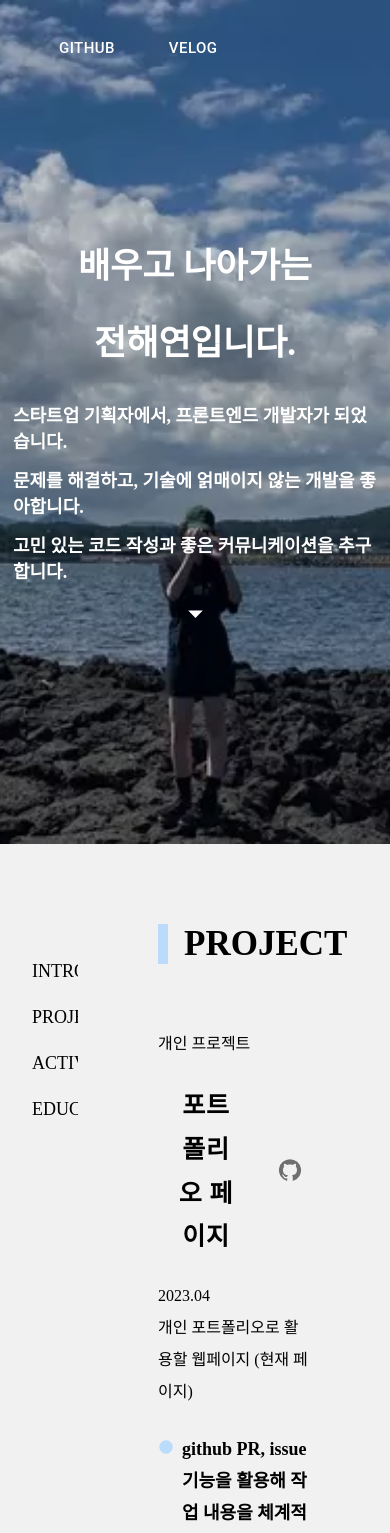
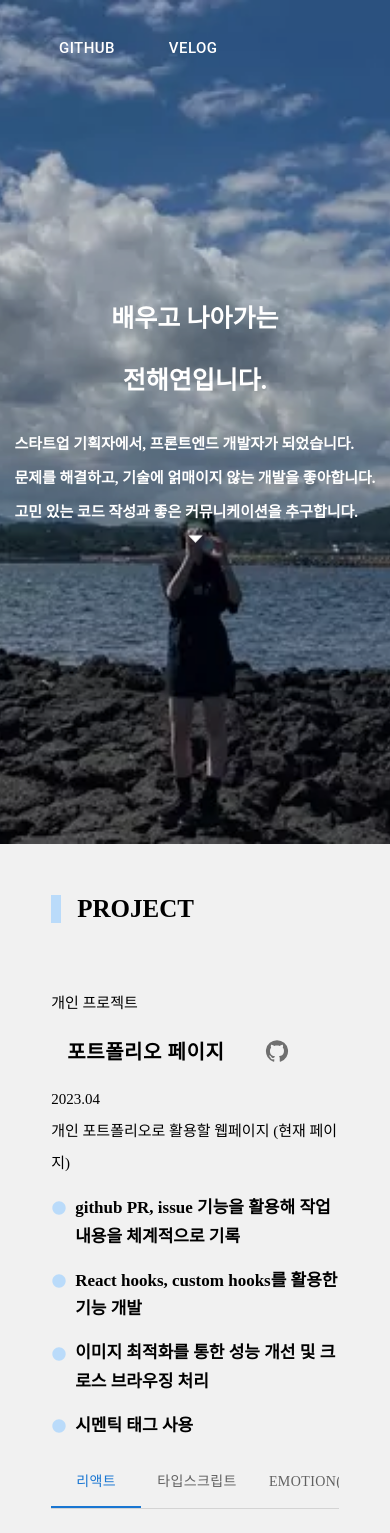
Before and after one commit to hailey-hy/new-personal-portfolio, a React (Create React App) app: page / in a window 390 px wide. Shown: the top 1533 px of the page. Built offline with nearby package versions, Linux system fonts and the light colour scheme; a web font is replaced by a local one.

Commit message:
feat: 반응형 디자인 적용
1. 425px 이하일 경우
	- Aside 숨김
	- 전체적인 폰트 크기 줄임
	- 전체적인 line-height 줄임

2. 375px 이하일 경우
	- introBody의 폰트 더 줄임

```diff
--- a/src/components/article/Style.tsx
+++ b/src/components/article/Style.tsx
@@ -13,6 +13,16 @@ const articleStyle = css({
     span: {
         lineHeight: '2.5rem',
     },
+
+    '@media (max-width: 425px)': {
+        rowGap: '15px',
+        span: {
+            lineHeight: '1.5rem',
+        },
+        h4: {
+            fontSize: '15px',
+        },
+    },
 });
 
 const spanRowStyle = css({
@@ -27,6 +37,10 @@ const articleDetailStyle = css({
     display: 'flex',
     flexDirection: 'row',
     gap: '0.5rem',
+    '@media (max-width: 425px)': {
+        h3: { fontSize: '17px', lineHeight: '1.8rem' },
+        gap: '0.5rem',
+    },
 });
 
 const circleStyle = css({
@@ -49,6 +63,10 @@ const articleTitleStyle = css({
     color: BLACK,
     fontWeight: 600,
     borderRadius: '2rem',
+    '@media (max-width: 425px)': {
+        fontSize: '20px',
+        margin: '0.5rem 0 0.5rem 0',
+    },
 });
 
 export {
--- a/src/components/intro-text/Style.tsx
+++ b/src/components/intro-text/Style.tsx
@@ -33,12 +33,21 @@ const introTitleStyle = css({
     '-webkit-box-align': 'center',
     alignItems: 'center',
     margin: '10px',
+    '@media (max-width: 425px)': {
+        p: { fontSize: '25px' },
+    },
 });
 
 const introBodyStyle = css({
     color: 'white',
     fontSize: 18,
     fontWeight: 600,
+    '@media (max-width: 425px)': {
+        p: { fontSize: '15px' },
+    },
+    '@media (max-width: 375px)': {
+        p: { fontSize: '13px' },
+    },
 });
 
 const introAnimationFrist = css({
--- a/src/components/section/Activity.tsx
+++ b/src/components/section/Activity.tsx
@@ -1,5 +1,6 @@
 /** @jsxImportSource @emotion/react */
 import { useEffect, useState, forwardRef } from 'react';
+import { css } from '@emotion/react';
 import { sectionStyle } from './Style';
 import Article from 'components/article/Article';
 import SectionTitle from './SectionTitle';
--- a/src/components/section/Project.tsx
+++ b/src/components/section/Project.tsx
@@ -1,4 +1,5 @@
 /** @jsxImportSource @emotion/react */
+import { css } from '@emotion/react';
 import { useEffect, useState, forwardRef } from 'react';
 import { sectionStyle } from './Style';
 import Article from 'components/article/Article';
--- a/src/components/section/Style.tsx
+++ b/src/components/section/Style.tsx
@@ -6,12 +6,14 @@ import { HIGHLITGHT } from 'styles/Colors';
 const sectionStyle = css({
     display: 'flex',
     height: 'fit-content',
-    width: '80vw',
     backgroundColor: `${BACKGROUND}`,
     position: 'relative',
     flexDirection: 'column',
     padding: '5rem',
     paddingBottom: '0rem',
+    '@media (max-width: 425px)': {
+        padding: '3.2rem',
+    },
 });
 
 const sectionTitleStyle = css({
@@ -21,6 +23,10 @@ const sectionTitleStyle = css({
     borderLeft: `solid ${HIGHLITGHT} 10px`,
     paddingLeft: '1rem',
     marginBottom: '4rem',
+
+    '@media (max-width: 425px)': {
+        fontSize: '25px',
+    },
 });
 
 export { sectionStyle, sectionTitleStyle };
--- a/src/components/tabs/Style.tsx
+++ b/src/components/tabs/Style.tsx
@@ -3,6 +3,8 @@ import { css } from '@emotion/react';
 
 const textStyle = css({
     fontFamily: 'S-CoreDream-3Light',
+    lineHeight: '1.8rem',
+    margin: 0,
 });
 
 export { textStyle };
--- a/src/constants/ArticleConstants.ts
+++ b/src/constants/ArticleConstants.ts
@@ -33,12 +33,18 @@ export const PROJECT = [
                 children:
                     '정해둔 코드 컨벤션에 따라 자동으로 코드를 수정할 수 있어, 일관된 코드 양식을 유지할 수 있어 사용하였습니다.',
             },
+            {
+                index: 4,
+                children:
+                    'github을 기반으로 배포를 도와줍니다. 정해둔 branch에 새로운 push가 생기면 자동으로 배포를 시작하고, lighthouse로 성능 측정도 동시에 할 수 있어 선택하였습니다. ',
+            },
         ],
         tabLables: [
             '리액트',
             '타입스크립트',
             'Emotion(CSS-in-JS)',
             'Eslint & Prettier',
+            'Netlify',
         ],
     },
     {
--- a/src/pages/Main.tsx
+++ b/src/pages/Main.tsx
@@ -5,6 +5,7 @@ import Aside from 'components/aside/Aside';
 import Project from 'components/section/Project';
 import Activity from 'components/section/Activity';
 import Education from 'components/section/Education';
+import { useMediaQuery } from '@mui/material';
 
 const mainStyle = css({
     display: 'flex',
@@ -16,6 +17,10 @@ const mainStyle = css({
 const mainSectionStyle = css({
     display: 'flex',
     flexDirection: 'column',
+    width: '80vw',
+    '@media (max-width: 750px)': {
+        width: '100vw',
+    },
 });
 
 export interface SectionPropsType {
@@ -50,9 +55,12 @@ const Main = () => {
         onEducationClick,
     ];
 
+    const match = useMediaQuery('(min-width:750px)');
+
     return (
         <section css={mainStyle}>
-            <Aside onClickEvents={onClickEvents}></Aside>
+            {match && <Aside onClickEvents={onClickEvents}></Aside>}
+
             <section css={mainSectionStyle}>
                 <Project props={'props'} ref={projectRef}></Project>
                 <Activity props={'props'} ref={activityRef}></Activity>
```
